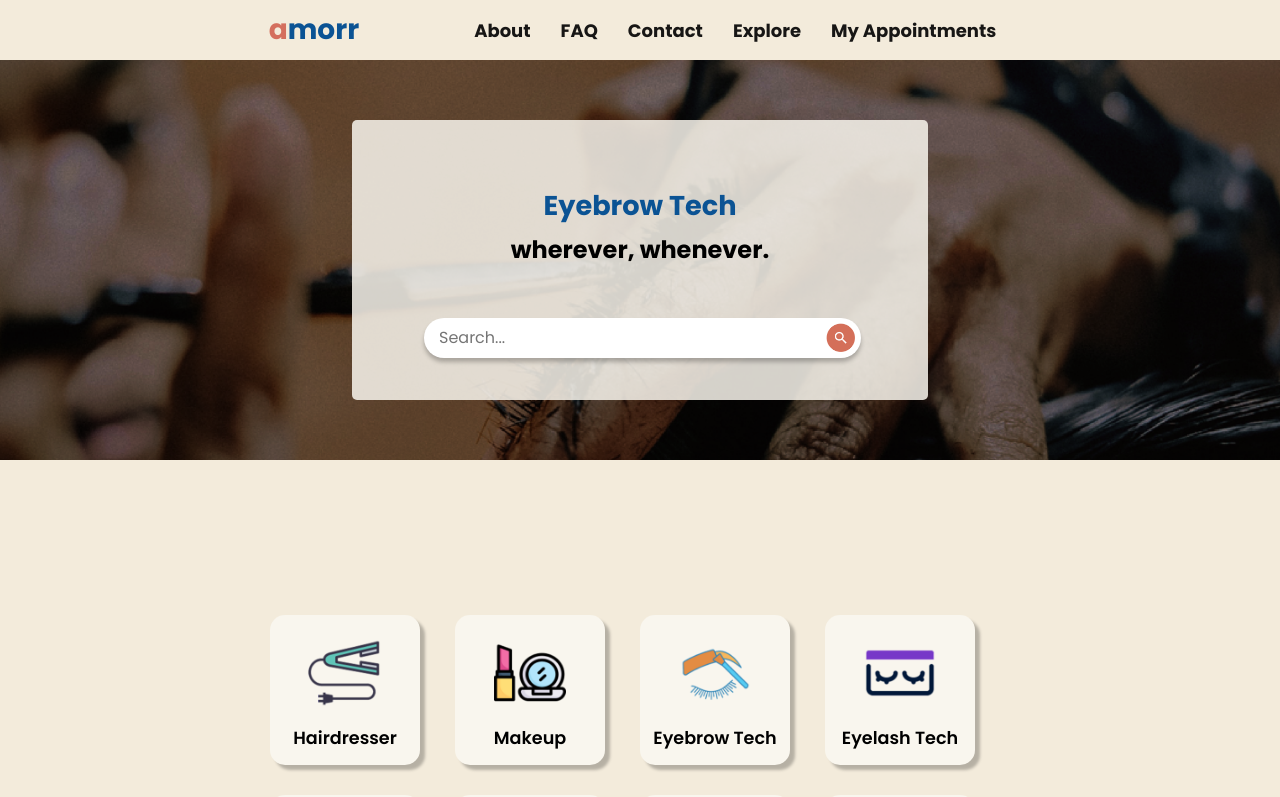
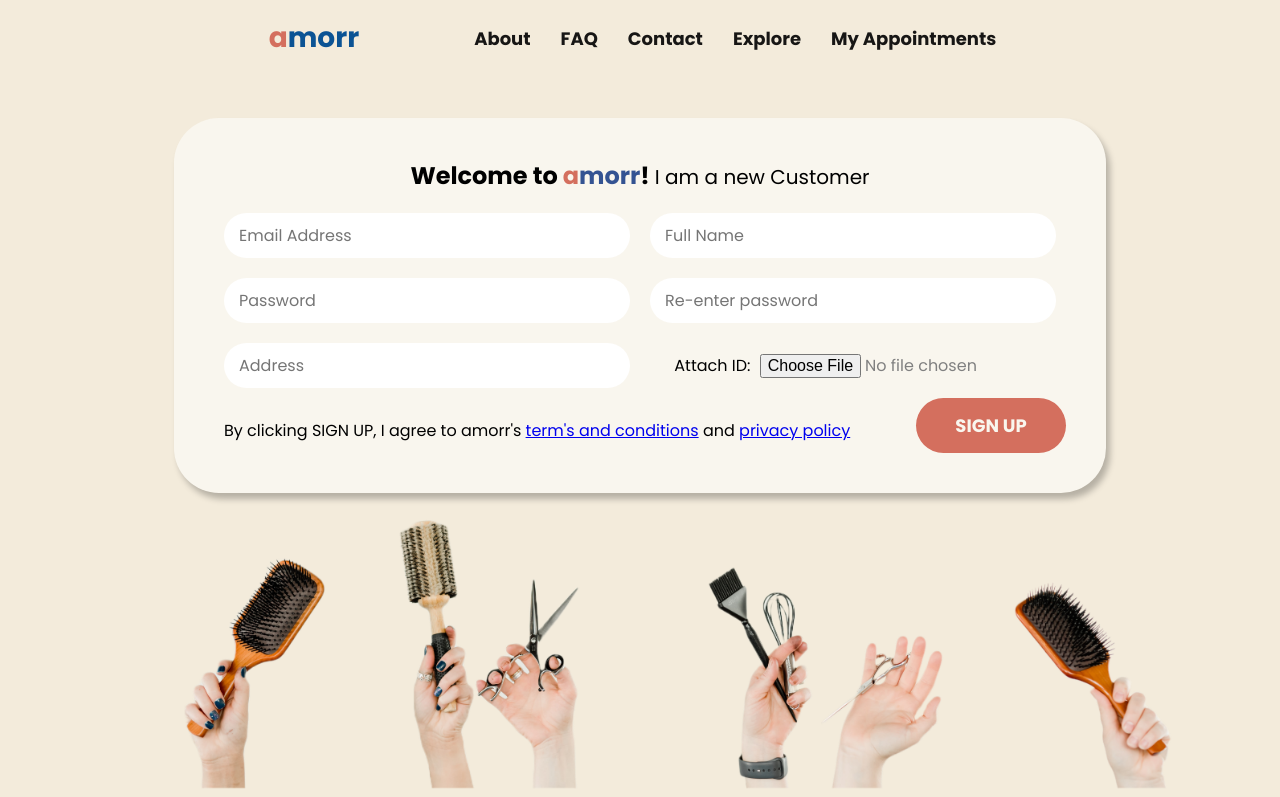
Before and after one commit to serhatgktp/amorr, a React (Create React App) app in the folder frontend/: page / in a window 1280 px wide. Shown: the top 797 px of the page. Built offline with nearby package versions, Linux system fonts and the light colour scheme.

Commit message:
initialized imports and regex

```diff
--- a/frontend/src/App.js
+++ b/frontend/src/App.js
@@ -1,12 +1,12 @@
 import React from 'react';
 import Navbar from './components/Navbar/Navbar.js'
-import Home from './components/home/Home'
+import CustomerRegistration from './components/customer_registration/customer_registration'
 
 function App(){
   return (
     <body>
     <Navbar/>
-    <Home/>
+    <CustomerRegistration/>
     </body>
   )
   }
--- a/frontend/src/components/customer_registration/customer_registration.css
+++ b/frontend/src/components/customer_registration/customer_registration.css
@@ -36,6 +36,7 @@
     border-radius: 45px;
     padding: 40px;
     margin: 100px 150px;
+    margin-top: 50px;
     text-align: center;
 }
 
--- a/frontend/src/components/customer_registration/customer_registration.jsx
+++ b/frontend/src/components/customer_registration/customer_registration.jsx
@@ -1,5 +1,10 @@
+import { useRef, useState, useEffect} from 'react';
 import React from 'react';
 import "./customer_registration.css";
+
+const EMAIL_REGEX = /^\w+([\.-]?\w+)*@\w+([\.-]?\w+)*(\.\w{2,3})+$/
+const PWD_REGEX = /^(?=.*[a-z])(?=.*[A-Z])(?=.*[0-9])(?=.*[!@#$%]).{8,24}$/;
+const NONEMPTY_REGEX = /([^\s])/
 
 const CustomerRegistration = () => {
 
```
